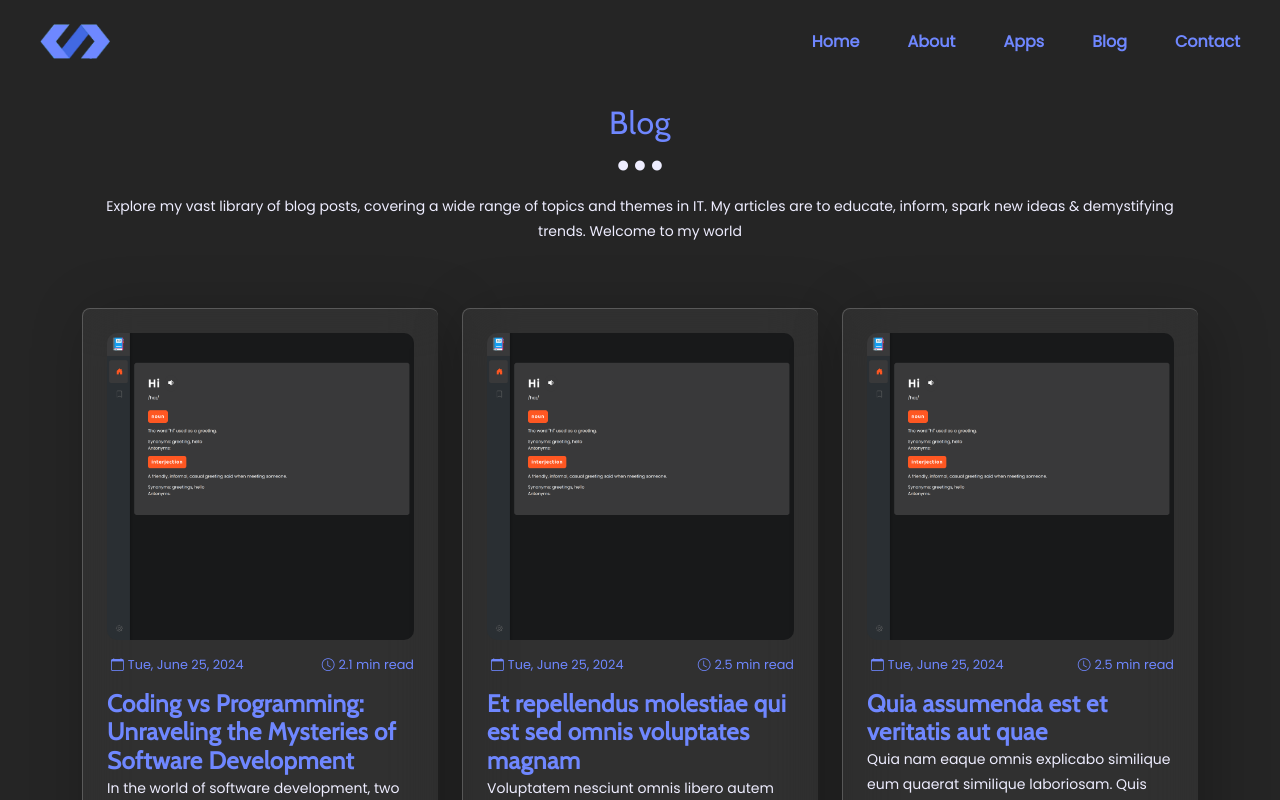
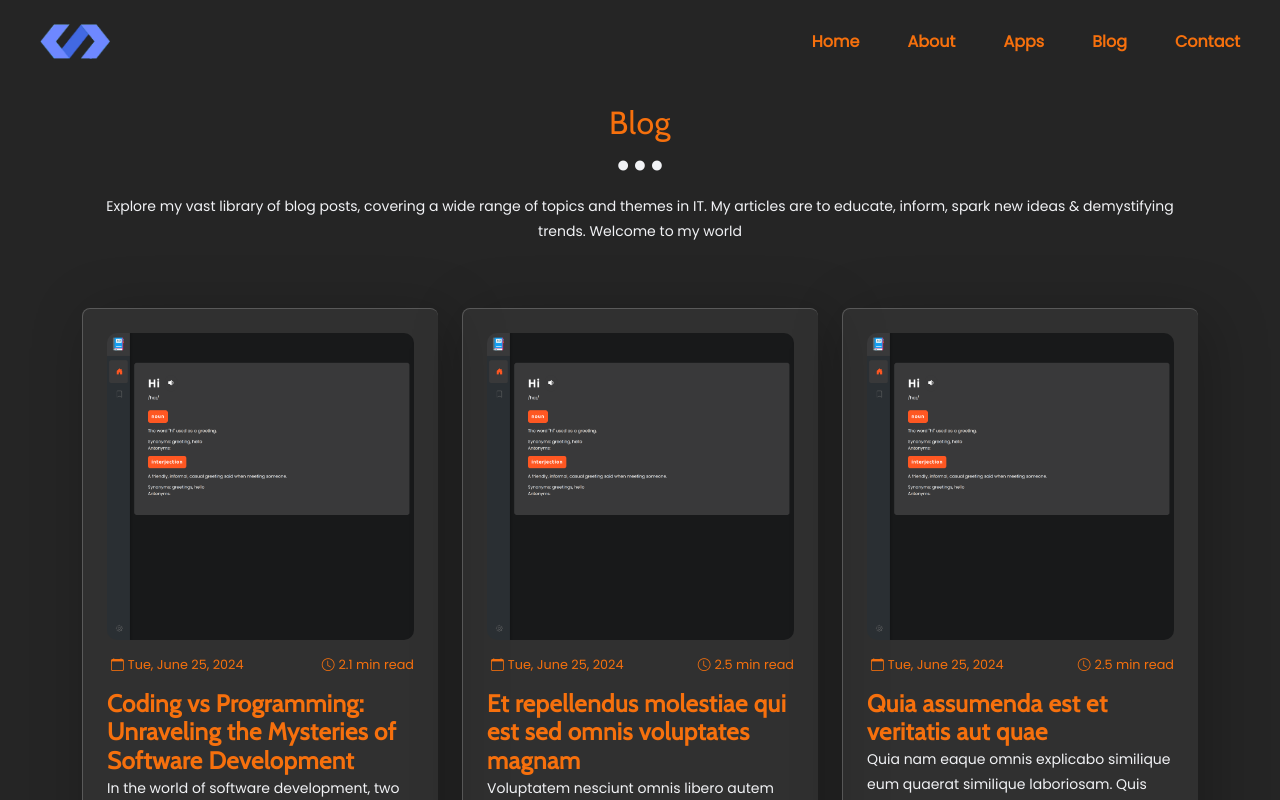
Before and after one commit to heli-toon/muhaiminsalay, a React (Vite) app: page /blog in a window 1280 px wide. Shown: the top 800 px of the page. Built offline with nearby package versions, Linux system fonts and the light colour scheme.

Commit message:
REDESIGN: Recolouring Everything

```diff
--- a/src/App.css
+++ b/src/App.css
@@ -3,10 +3,11 @@
   padding:0;
   box-sizing: border-box;
   --black: #252525;
-  --primary: #6f87ff;
-  --primarydark: #4169e199;
-  --white: #eeedff;
-  --gray: #414141;
+  --primary: #f6700d;
+  --primarydark: #d28338;
+  --white: #f1f2f5;
+  --darkgray: #414141;
+  --lightgray: #bebebe;
   --border-radius-card: 8px;
   --anim-short: 250ms;
   --anim-mid: 600ms;
@@ -33,11 +34,11 @@ html::-webkit-scrollbar-track{
 }
 ::selection{
   background: var(--primary);
-  color: var(--white);
+  color: var(--black);
 }
 ::highlight{
   background-color: var(--primary);
-  color: var(--white);
+  color: var(--black);
 }
 body {
   background: var(--black)!important;
@@ -70,7 +71,6 @@ h6 {
   color: var(--primary)!important;
 }
 a{
-  color: var(--white);
   transition: var(--anim-short);
   text-decoration: none!important;
 }
@@ -116,8 +116,6 @@ mark{
 }
 .glassm{
   background: rgba(255, 255, 255, 0.05)!important;
-  -webkit-backdrop-filter: rgba(255, 255, 255, 0.05)!important;
-  backdrop-filter: blur(25px)!important;
   border-top: 1px solid rgba(255, 255, 255, 0.2)!important;
   border-left: 1px solid rgba(255, 255, 255, 0.2)!important;
   box-shadow: 10px 10px 60px rgba(0, 0, 0, 0.25)!important;
@@ -204,15 +202,15 @@ nav .logo h2:hover{color: var(--white)!important;}
   margin: 10px 0 0 0;
   color: var(--white);
   text-decoration: none;
+  background: var(--primary);
+}
+.btn-get-started:hover{
   background: var(--primarydark);
+  color: var(--black);
 }
 #hero .hero-graph{
   margin-top: 40px;
   margin-bottom: 40px;
-}
-.btn-get-started:hover{
-  background: var(--primary);
-  color: var(--white);
 }
 #hero .hero-img-conatiner{
   display: flex;
@@ -298,7 +296,7 @@ nav .logo h2:hover{color: var(--white)!important;}
 }
 @media only screen and (max-width: 767.98px){.project-img img{width: 80vw}}
 .project-tags .tag{
-  background: var(--gray);
+  background: var(--darkgray);
   color: var(--white);
   padding: 0.5em;
   border-radius: 6px;
@@ -371,7 +369,7 @@ nav .logo h2:hover{color: var(--white)!important;}
   width: 36px;
   height: 36px;
   display: inline-block;
-  transition: var(--anim-mid);
+  transition: var(--anim-short);
 }
 .portfolio .portfolio-wrap .portfolio-links a i{
   font-size: 32px;
@@ -408,9 +406,7 @@ nav .logo h2:hover{color: var(--white)!important;}
   bottom:0;
 }
 /* APPS */
-.apps{
-  margin-top: 1.5rem;
-}
+.apps{margin-top: 1.5rem;}
 .app-projects{
   text-align: left;
   padding-top: 0;
@@ -444,10 +440,11 @@ nav .logo h2:hover{color: var(--white)!important;}
   font-size: 10px;
 }
 .app-projects .app-desc .status.completed{
-  background: var(--primarydark)!important;
+  background: var(--primary)!important;
+  color: var(--black);
 }
 .app-projects .app-desc .status.incomplete{
-  background: var(--gray);
+  background: var(--darkgray);
 }
 .app-projects .app-desc .download-icons{
   gap: .7em;
@@ -457,7 +454,7 @@ nav .logo h2:hover{color: var(--white)!important;}
   color: var(--white)!important;
   padding: .4em .55em;
   border-radius: 50%;
-  background: var(--gray);
+  background: var(--darkgray);
 }
 .app-projects .app-desc .download-icons a:hover{
   filter: brightness(1.2);
@@ -469,7 +466,7 @@ nav .logo h2:hover{color: var(--white)!important;}
 }
 .app-projects .app-desc .size{
   text-transform: uppercase;
-  color: #aaa;
+  color: var(--lightgray);
 }
 /* SKILLS */
 .skills{
@@ -577,7 +574,7 @@ nav .logo h2:hover{color: var(--white)!important;}
 .breadcrumbs ol li+li::before {
   display: inline-block;
   padding-right: 10px;
-  color: var(--gray);
+  color: var(--darkgray);
   content: "/";
 }
 @media (max-width: 992px) {
@@ -639,13 +636,13 @@ nav .logo h2:hover{color: var(--white)!important;}
   top: 0;
   bottom: 0;
   width: 3px;
-  background-color: var(--gray);
+  background-color: var(--darkgray);
   margin-top: 20px;
   margin-bottom: 20px;
 }
 .blog .blog-details .meta-top {
   margin-top: 20px;
-  color: var(--gray);
+  color: var(--darkgray);
 }
 .blog .blog-details .meta-top ul {
   display: flex;
@@ -671,7 +668,7 @@ nav .logo h2:hover{color: var(--white)!important;}
 }
 .blog .blog-details .meta-bottom {
   padding-top: 10px;
-  border-top: 1px solid var(--gray);
+  border-top: 1px solid var(--darkgray);
 }
 .blog .blog-details .meta-bottom i {
   padding-right: .35em;
@@ -740,7 +737,7 @@ nav .logo h2:hover{color: var(--white)!important;}
 }
 .blog .post-author p {
   font-style: italic;
-  color: rgba(var(--color-gray-rgb), 0.8);
+  color: rgba(var(--color-darkgray-rgb), 0.8);
   margin-bottom: 0;
 }
 /*--------------------------------------------------------------
@@ -809,7 +806,7 @@ nav .logo h2:hover{color: var(--white)!important;}
 }
 .blog .sidebar .categories ul a span {
   padding-left: 5px;
-  color: var(--gray);
+  color: var(--darkgray);
 }
 .blog .sidebar .tags {
   margin-bottom:-10px;
@@ -825,7 +822,7 @@ nav .logo h2:hover{color: var(--white)!important;}
   color: var(--white);
   padding: 6px 14px;
   margin: 0 6px 8px 0;
-  border: 1px solid var(--gray);
+  border: 1px solid var(--darkgray);
   border-radius: var(--border-rad-card);
   display: inline-block;
   transition: var(--anim-short);
@@ -1074,5 +1071,4 @@ nav .logo h2:hover{color: var(--white)!important;}
 }
 .loader-img img{
   height: 4em;
-  filter: drop-shadow(1em 1em 3em var(--primarydark));
 }
--- a/src/components/Contact.jsx
+++ b/src/components/Contact.jsx
@@ -51,10 +51,7 @@ export default function Contact() {
                     <i className="bi bi-envelope"></i>
                     <h3>Email</h3>
                     <p>
-                      <a
-                        href="mailto:abdulkanton2005@gmail.com"
-                        className="paralink2"
-                      >
+                      <a href="mailto:abdulkanton2005@gmail.com" className="paralink2">
                         helitoon@outlook.com
                       </a>
                     </p>
@@ -63,8 +60,8 @@ export default function Contact() {
                 <div className="col-md-6">
                   <div className="info-box glassm glassm-card">
                     <i className="bi bi-clock"></i>
-                    <h3>Open At</h3>
-                    <p>Everyday</p>
+                    <h3>Freelance</h3>
+                    <p>Available</p>
                   </div>
                 </div>
               </div>
--- a/src/components/ContactForm.jsx
+++ b/src/components/ContactForm.jsx
@@ -2,7 +2,7 @@ import { useForm, ValidationError } from "@formspree/react";
 function ContactForm() {
   const [state, handleSubmit] = useForm("mjkbrjeq");
   if (state.succeeded) {
-    return <p>Thanks for joining!</p>;
+    return <p>Thanks for sending us a message! We'll get back to you as fast as we can.</p>;
   }
   return (
     <form onSubmit={handleSubmit} className="email-form glassm glassm-card">
@@ -23,9 +23,11 @@ function ContactForm() {
             <textarea id="message" name="message" className="form-control" rows="6" placeholder="Message" required spellCheck />
             <ValidationError prefix="Message" field="message" errors={state.errors} />
         </div>
-        <button type="submit" disabled={state.submitting}>
-            Send Message
-        </button>
+        <div className="col-md-12">
+            <button type="submit" disabled={state.submitting}>
+                Send Message
+            </button>
+        </div>
       </div>
     </form>
   );
--- a/src/components/Footer.jsx
+++ b/src/components/Footer.jsx
@@ -160,7 +160,7 @@ export default function Footer() {
           <div className="credits">
             Designed by {" "}
             <a href="/" target="_blank">
-              SALAY
+              ME
             </a>
           </div>
         </div>
--- a/src/pages/BlogCollection.jsx
+++ b/src/pages/BlogCollection.jsx
@@ -1,4 +1,5 @@
 import Footer from "../components/Footer";
+import Backtotop from "../components/Backtotop";
 import verba from "../assets/images/verba.png"
 
 export default function BlogCollection() {
@@ -114,6 +115,7 @@ export default function BlogCollection() {
         </div>
       </section>
       <Footer />
+      <Backtotop />
     </>
   );
 }
--- a/src/pages/blogs/Blog0.jsx
+++ b/src/pages/blogs/Blog0.jsx
@@ -1,6 +1,8 @@
 import React, { useState, useEffect } from 'react';
 import Footer from "../../components/Footer";
 import map from "../../assets/images/dotted-map-bg.webp";
+import Backtotop from "../../components/Backtotop";
+
 
 export default function Blog() {
     const [searchText, setSearchText] = useState('');
@@ -172,6 +174,7 @@ export default function Blog() {
                 </div>
             </section>
             <Footer />
+            <Backtotop />
         </>
     )
 }
```
Also changed, not shown: secrets.txt.
